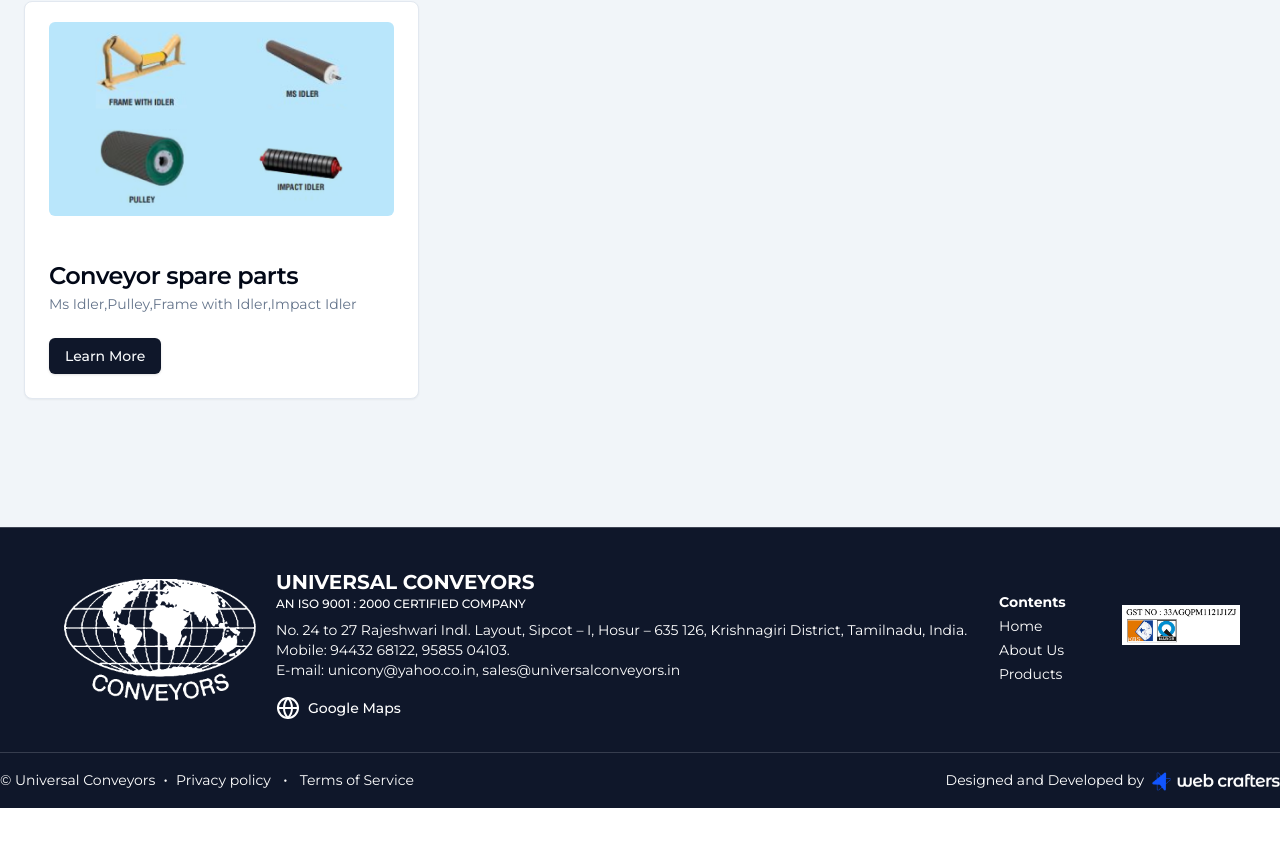
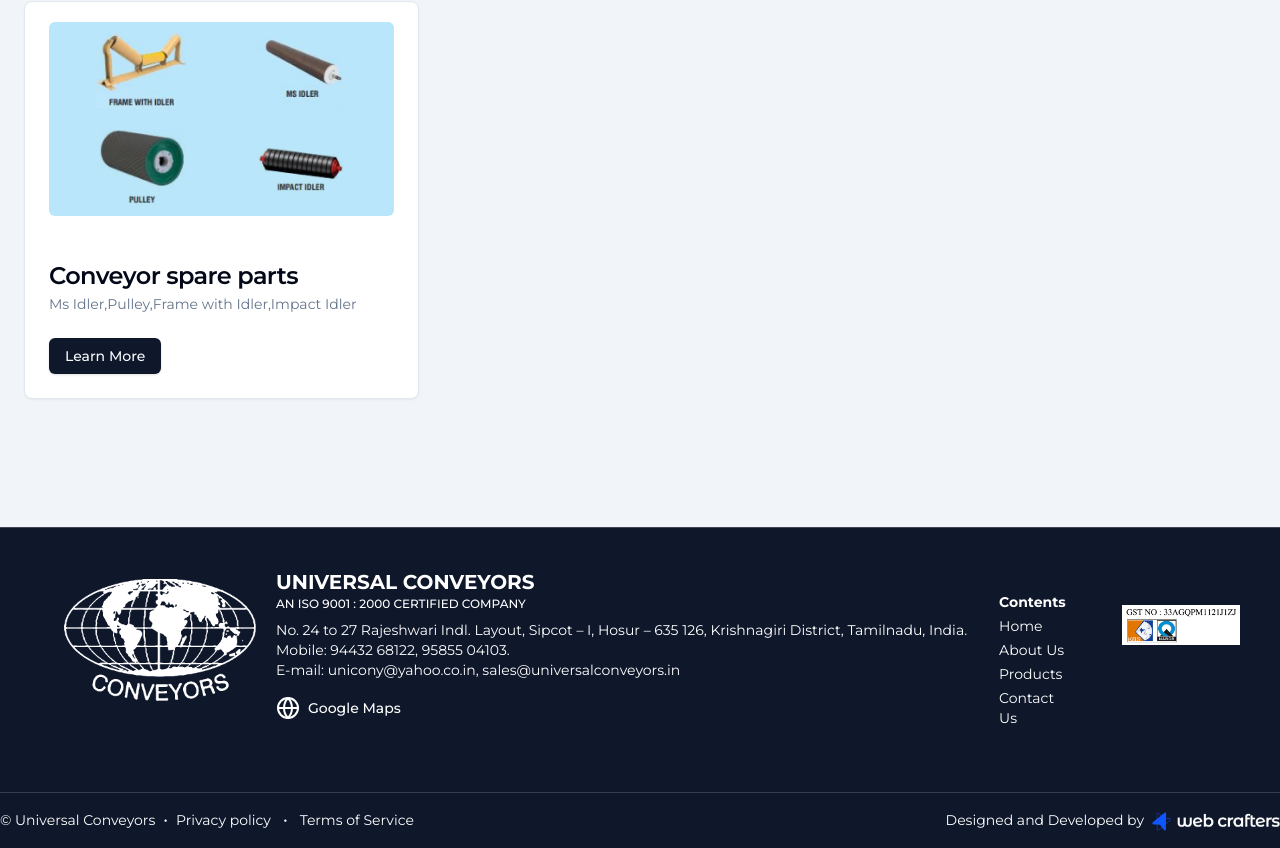
Before and after one commit to shmr888/universal-conveyors, a Next.js app: page / in a window 1280 px wide. Shown: the part 3653-4501 px from the top of the page. Before the commit the page ends 4461 px from the top, so only its background shows below. Built offline with nearby package versions, Linux system fonts and the light colour scheme.

Commit message:
Footer Contact us added

```diff
--- a/components/Footer.tsx
+++ b/components/Footer.tsx
@@ -45,6 +45,11 @@
                   className="hover:underline cursor-pointer"
                 >
                   Products
+                </Link>
+                <Link
+                href = "mailto:msudharsan.711@gmail.com"
+                className="hover:underline cursor-pointer">
+                  Contact Us
                 </Link>
 
 
```
